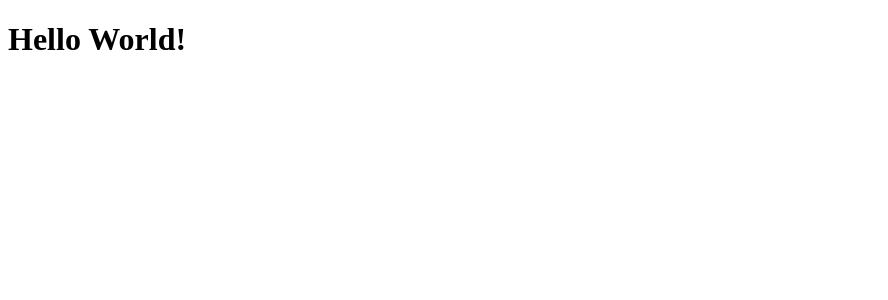
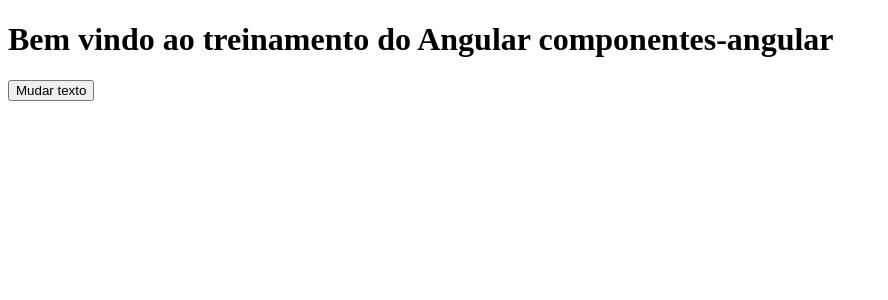
Before and after one commit to GilCarvalhal/angular, an Angular app: page / in a window 1280 px wide. Shown: the top 300 px of the page, without its empty margins (0-888 px from the left). Built offline with nearby package versions, Linux system fonts and the light colour scheme.

Commit message:
Ciclo de vida de componentes Angular

```diff
--- a/src/app/app.component.html
+++ b/src/app/app.component.html
@@ -1,2 +1,3 @@
-<h1>Hello World!</h1>
+<h1>Bem vindo ao treinamento do Angular {{title}}</h1>
+<button (click)="mudarTexto()">Mudar texto</button>
 <router-outlet></router-outlet>
--- a/src/app/app.component.ts
+++ b/src/app/app.component.ts
@@ -1,10 +1,53 @@
-import { Component } from '@angular/core';
+import { Component, OnInit, OnChanges, SimpleChanges, DoCheck } from '@angular/core';
 
 @Component({
   selector: 'app-root',
   templateUrl: './app.component.html',
   styleUrls: ['./app.component.scss']
 })
-export class AppComponent {
+export class AppComponent implements OnInit, OnChanges, DoCheck {
   title = 'componentes-angular';
+
+  constructor() {
+    console.log('Componente construtor');
+  }
+
+  //Ao carregar a página ele pode executar alguma ação.
+  ngOnInit(): void {
+    console.log('Component OnInit');
+  }
+
+  ngOnChanges(changes: SimpleChanges): void {
+    console.log('Component OnChanges');
+    this.title = 'Novo Título';
+  }
+
+  ngDoCheck(): void {
+    console.log('Component DoCheck');
+  }
+
+  mudarTexto() {
+    this.title += 'a';
+  }
+
+  // ngOnDestroy(): void {
+  //   console.log('Component OnDestroy');
+  // }
+
+  // ngAfterContentInit(): void {
+  // console.log('Component AfterContentInit');
+  // }
+
+  // ngAfterViewInit(): void {
+  //   console.log('Component AfterViewInit');
+  // }
+
+  // ngAfterContentChecked(): void {
+  //   console.log('Component ContentChecked');
+  // }
+
+  // ngAfterViewChecked(): void {
+  //   console.log('Component VierChecked');
+  // }
+
 }
```
